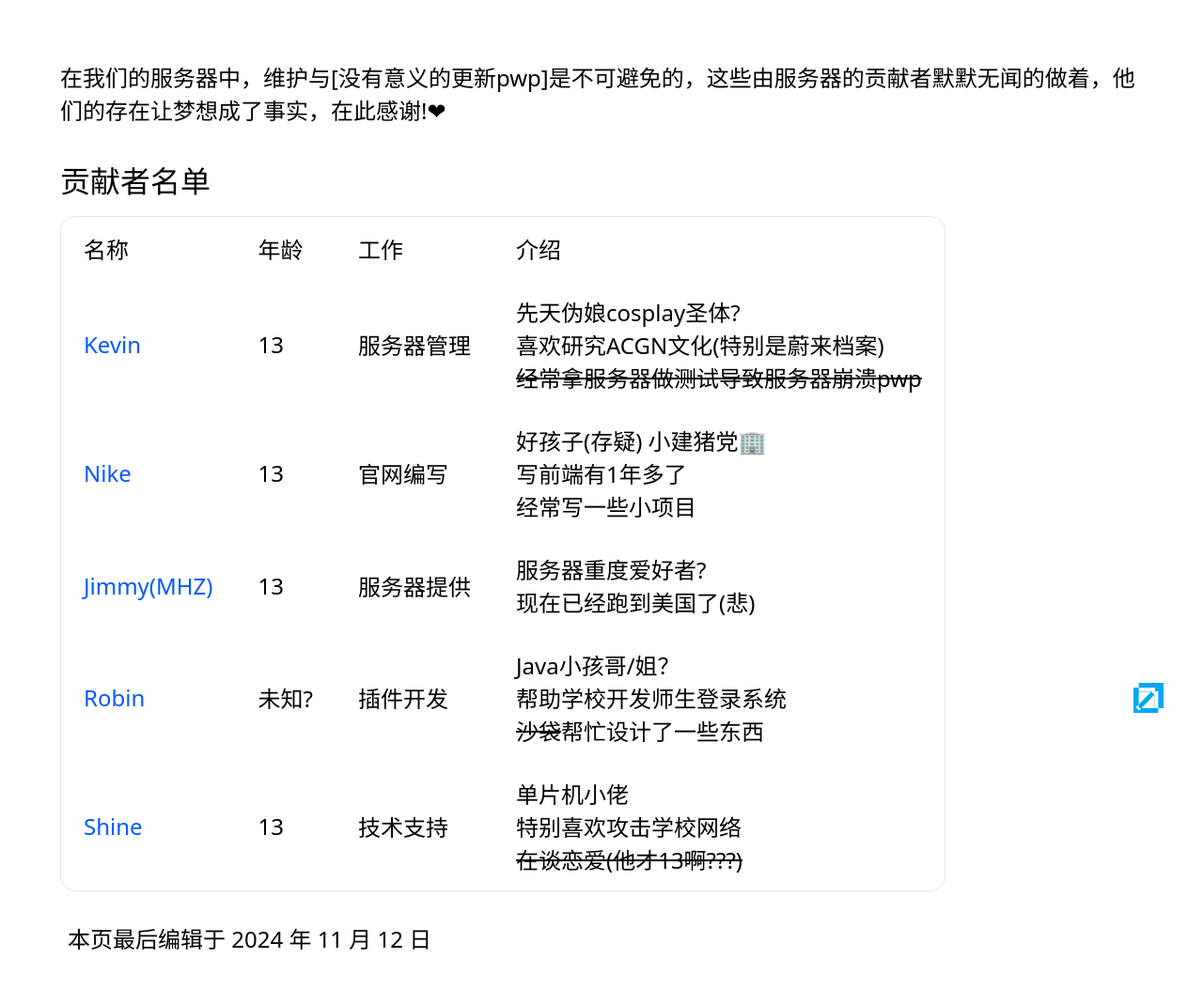
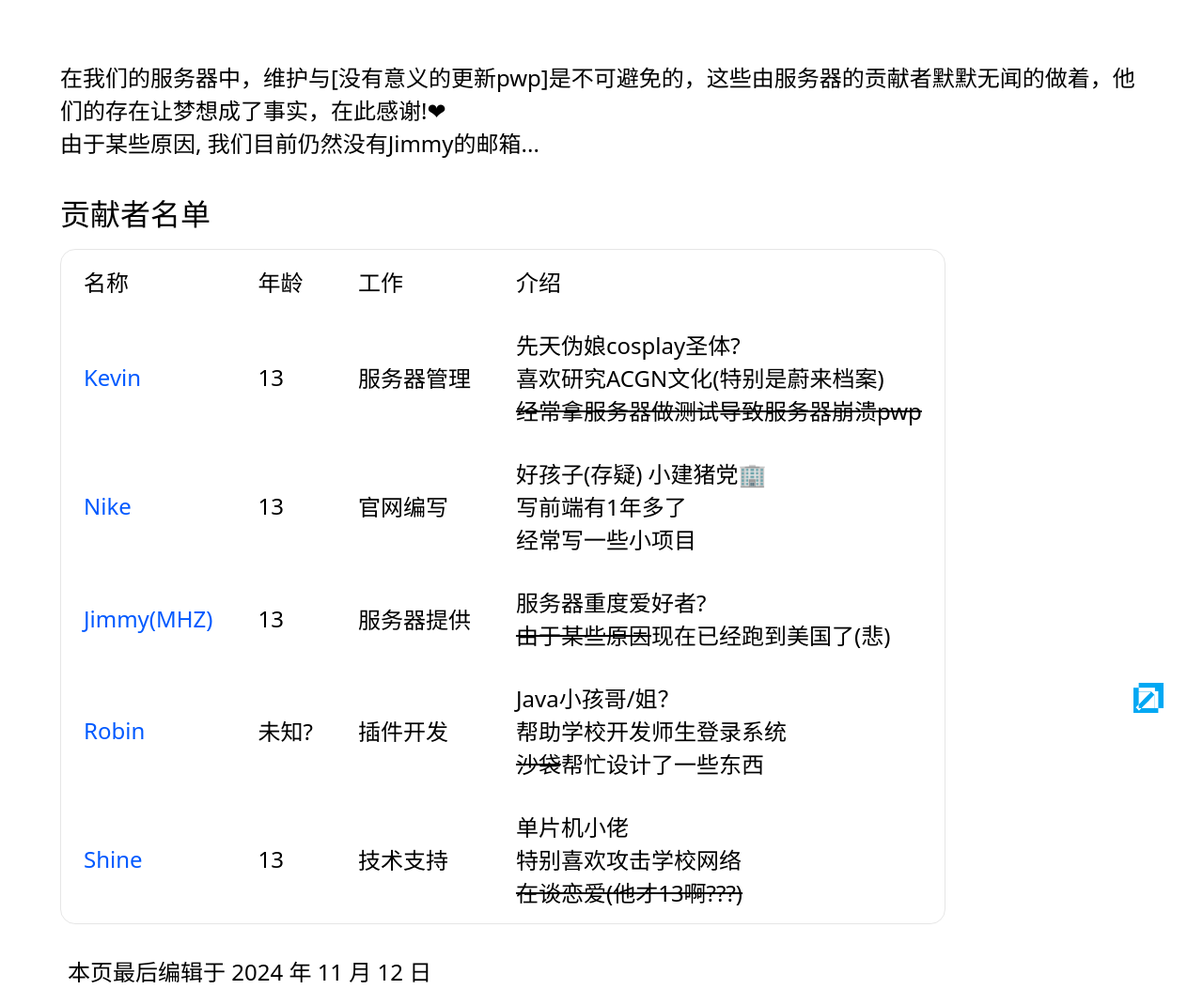
Before and after one commit to NikeMa2011/MCServerWebsite, a website: page kevinServerClientWeb/assets/web/contributors.html in a window 1280 px wide. Shown: the whole page at 94% size. Drawn offline with Linux system fonts and the light colour scheme.

Commit message:
添加"贡献者名单"注释

```diff
--- a/kevinServerClientWeb/assets/web/contributors.html
+++ b/kevinServerClientWeb/assets/web/contributors.html
@@ -9,6 +9,7 @@
 <body id="index">
     <div id="context">
         <p>在我们的服务器中，维护与[没有意义的更新pwp]是不可避免的，这些由服务器的贡献者默默无闻的做着，他们的存在让梦想成了事实，在此感谢!❤</p>
+        <p class="note">由于某些原因, 我们目前仍然没有Jimmy的邮箱...</p>
         <br>
         <p id="contributorsText" class="subTitle">贡献者名单</p>
         <div class="table">
@@ -35,10 +36,10 @@
                         <th>好孩子(存疑) 小建猪党🏢<br>写前端有1年多了<br>经常写一些小项目</th>
                     </tr>
                     <tr>
-                        <th><a href="mailto:zbc857758@163.com">Jimmy(MHZ)</a></th>
+                        <th><a href="">Jimmy(MHZ)</a></th>
                         <th>13</th>
                         <th>服务器提供</th>
-                        <th>服务器重度爱好者?<br>现在已经跑到美国了(悲)</th>
+                        <th>服务器重度爱好者?<br><s>由于某些原因</s>现在已经跑到美国了(悲)</th>
                     </tr>
                     <tr>
                         <th><a href="mailto:f1rst.133@outlook.com">Robin</a></th>
```
